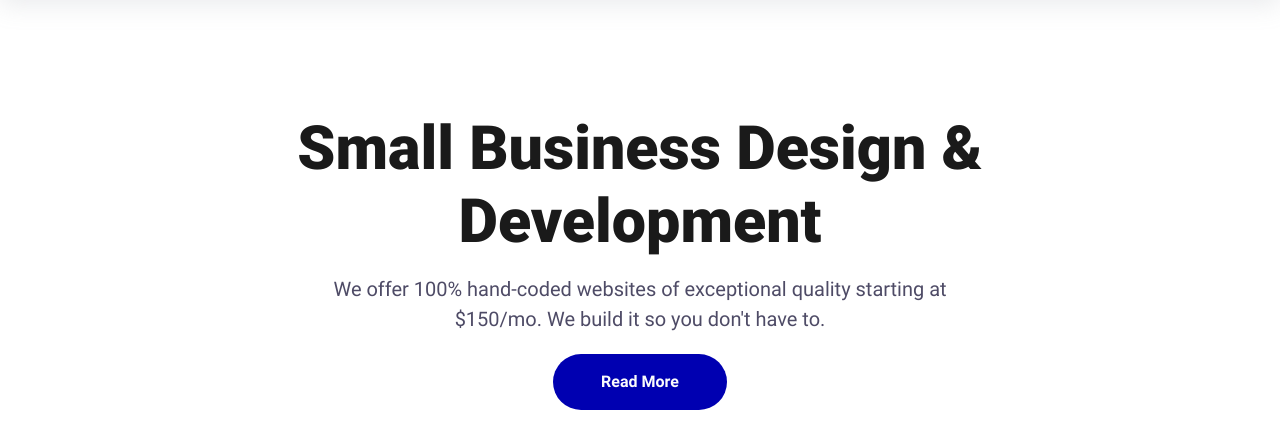
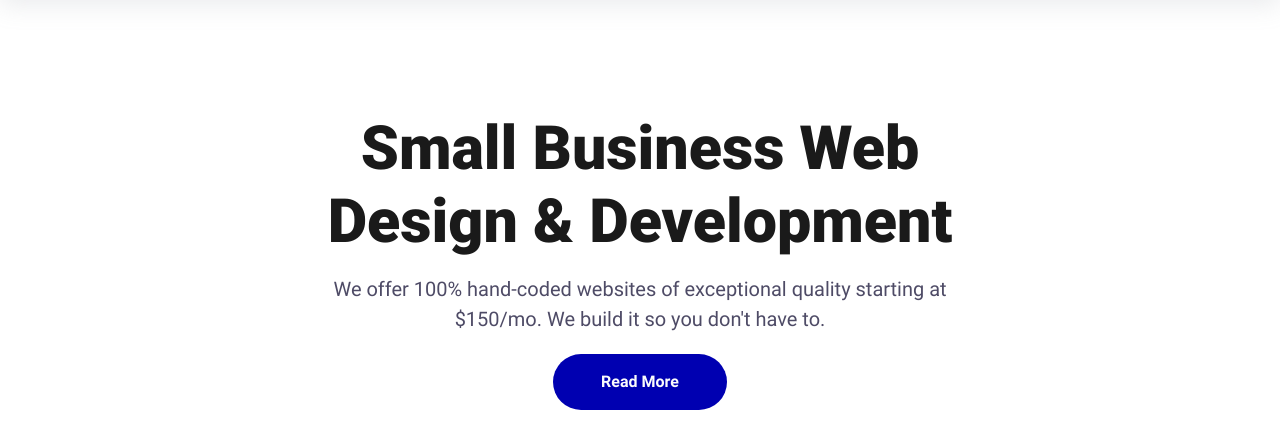
Before and after one commit to WinnebagoWebDesigns/Winnebago-Web-Designs, an Eleventy site: page src/index.html in a window 1280 px wide. Shown: the part 88-528 px from the top of the page. Built offline with nearby package versions, Linux system fonts and the light colour scheme; Eleventy itself is replaced by a stand-in of ours; files that its build step writes are made by us from their sources.

Commit message:
Updated text

```diff
--- a/src/index.html
+++ b/src/index.html
@@ -81,7 +81,7 @@ eleventyNavigation:
     <section id="hero-1946">
         <div class="cs-container">
             <div class="cs-content">
-                <h2 class="cs-title">Small Business Design & Development</h2>
+                <h2 class="cs-title">Small Business Web Design & Development</h2>
                 <div class="cs-flex">
                     <p class="cs-text">We offer 100% hand-coded websites of exceptional quality starting at $150/mo. We build it so you don't have to.</p>
                     <a href="/about" class="cs-button-solid">Read More</a>
```
